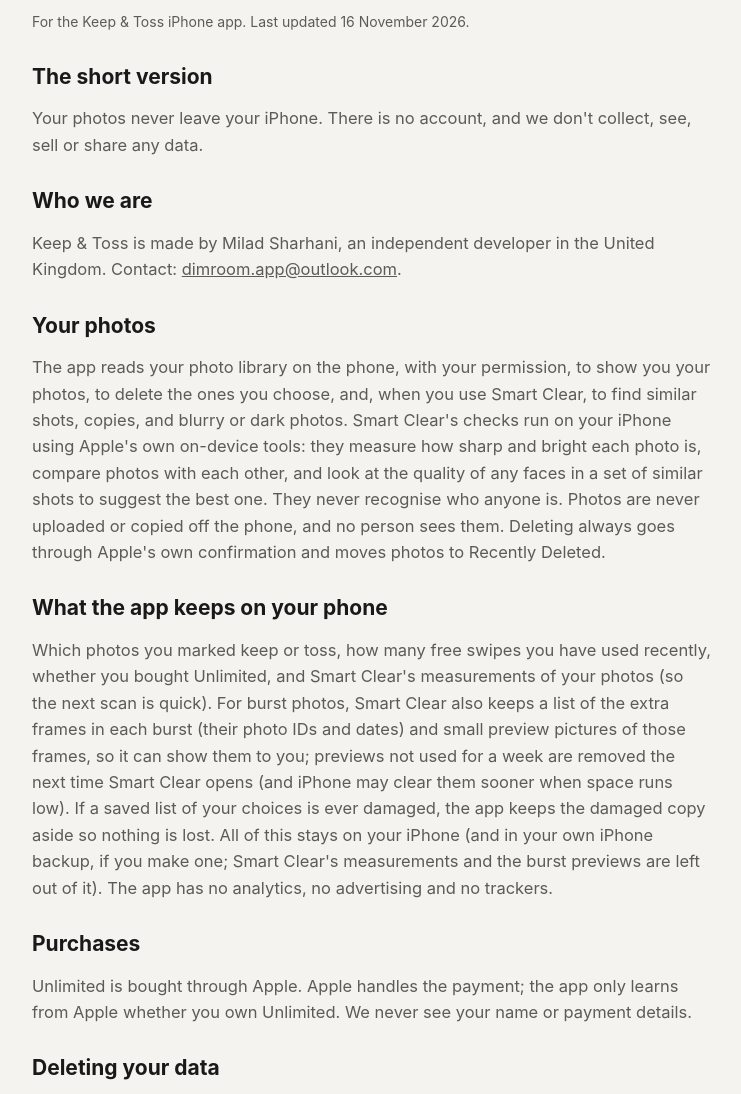
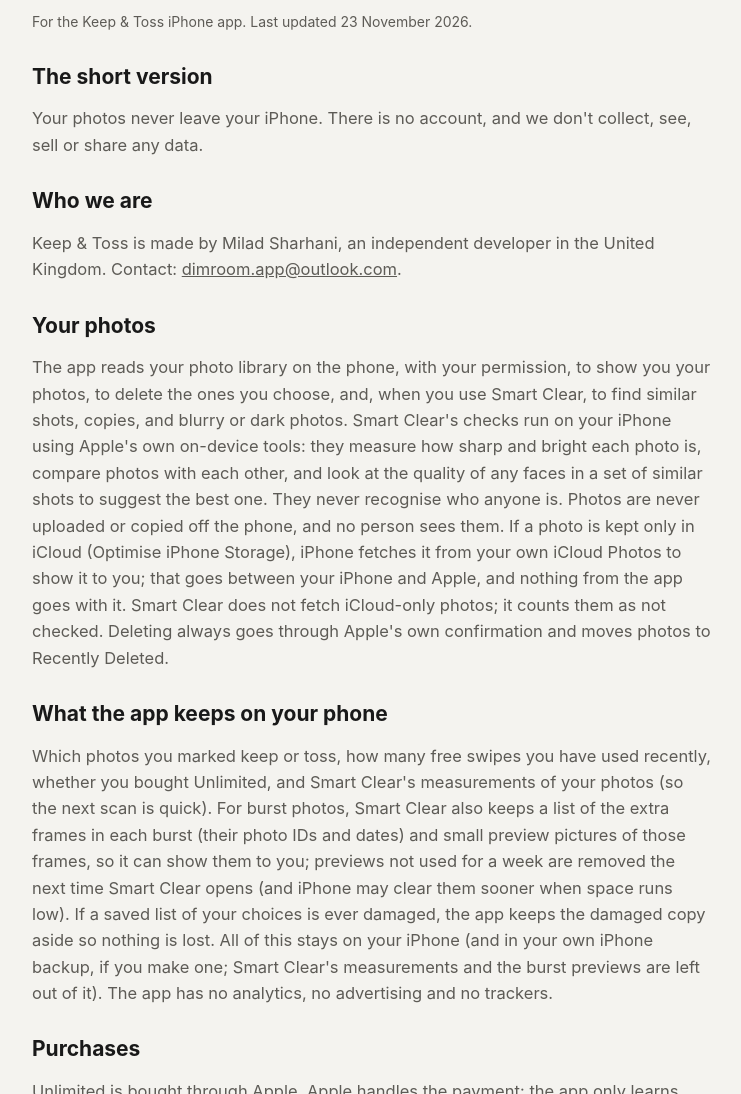
Before and after one commit to xApriCatex/keepandtoss, a plain HTML site: page privacy.html in a window 1280 px wide. Shown: the part 130-1224 px from the top of the page, without its empty margins (268-1009 px from the left). Drawn offline with Linux system fonts and the light colour scheme.

Commit message:
Auto-save 2026-11-23 16:02
Committed automatically at the end of a Claude Code turn.

```diff
--- a/privacy.html
+++ b/privacy.html
@@ -21,7 +21,7 @@ p, li { color: var(--soft); } .updated { font-size: 14px; }
 <div class="wrap">
   <a class="brand" href="./">&larr; Keep &amp; Toss</a>
   <h1>Privacy policy</h1>
-  <p class="updated">For the Keep &amp; Toss iPhone app. Last updated 16 November 2026.</p>
+  <p class="updated">For the Keep &amp; Toss iPhone app. Last updated 23 November 2026.</p>
 
   <h2>The short version</h2>
   <p>Your photos never leave your iPhone. There is no account, and we don't collect, see, sell or share any data.</p>
@@ -30,13 +30,13 @@ p, li { color: var(--soft); } .updated { font-size: 14px; }
   <p>Keep &amp; Toss is made by Milad Sharhani, an independent developer in the United Kingdom. Contact: <a href="mailto:dimroom.app@outlook.com">dimroom.app@outlook.com</a>.</p>
 
   <h2>Your photos</h2>
-  <p>The app reads your photo library on the phone, with your permission, to show you your photos, to delete the ones you choose, and, when you use Smart Clear, to find similar shots, copies, and blurry or dark photos. Smart Clear's checks run on your iPhone using Apple's own on-device tools: they measure how sharp and bright each photo is, compare photos with each other, and look at the quality of any faces in a set of similar shots to suggest the best one. They never recognise who anyone is. Photos are never uploaded or copied off the phone, and no person sees them. Deleting always goes through Apple's own confirmation and moves photos to Recently Deleted.</p>
+  <p>The app reads your photo library on the phone, with your permission, to show you your photos, to delete the ones you choose, and, when you use Smart Clear, to find similar shots, copies, and blurry or dark photos. Smart Clear's checks run on your iPhone using Apple's own on-device tools: they measure how sharp and bright each photo is, compare photos with each other, and look at the quality of any faces in a set of similar shots to suggest the best one. They never recognise who anyone is. Photos are never uploaded or copied off the phone, and no person sees them. If a photo is kept only in iCloud (Optimise iPhone Storage), iPhone fetches it from your own iCloud Photos to show it to you; that goes between your iPhone and Apple, and nothing from the app goes with it. Smart Clear does not fetch iCloud-only photos; it counts them as not checked. Deleting always goes through Apple's own confirmation and moves photos to Recently Deleted.</p>
 
   <h2>What the app keeps on your phone</h2>
   <p>Which photos you marked keep or toss, how many free swipes you have used recently, whether you bought Unlimited, and Smart Clear's measurements of your photos (so the next scan is quick). For burst photos, Smart Clear also keeps a list of the extra frames in each burst (their photo IDs and dates) and small preview pictures of those frames, so it can show them to you; previews not used for a week are removed the next time Smart Clear opens (and iPhone may clear them sooner when space runs low). If a saved list of your choices is ever damaged, the app keeps the damaged copy aside so nothing is lost. All of this stays on your iPhone (and in your own iPhone backup, if you make one; Smart Clear's measurements and the burst previews are left out of it). The app has no analytics, no advertising and no trackers.</p>
 
   <h2>Purchases</h2>
-  <p>Unlimited is bought through Apple. Apple handles the payment; the app only learns from Apple whether you own Unlimited. We never see your name or payment details.</p>
+  <p>Unlimited is bought through Apple. Apple handles the payment; the app only learns from Apple whether you own Unlimited. To know that, each time the app opens and each time you come back to it, it asks Apple's App Store whether your Apple account owns Unlimited, and it asks for the price to show. Apple's own purchase system makes those requests; nothing about your photos or your choices goes with them. We never see your name or payment details.</p>
 
   <h2>Deleting your data</h2>
   <p>Start over in Settings forgets your keep and toss choices, including any damaged copy kept aside. Deleting the app removes what it kept, Smart Clear's measurements included, except two small notes iOS keeps in the phone's keychain so a reinstall does not lose them: whether you bought Unlimited, and your recent free-swipe counts. Neither contains anything about your photos. iPhone or iCloud backups made before you delete the app still contain what was in them until those backups are replaced or deleted. Because nothing is stored with us, there is nothing else to delete.</p>
```
